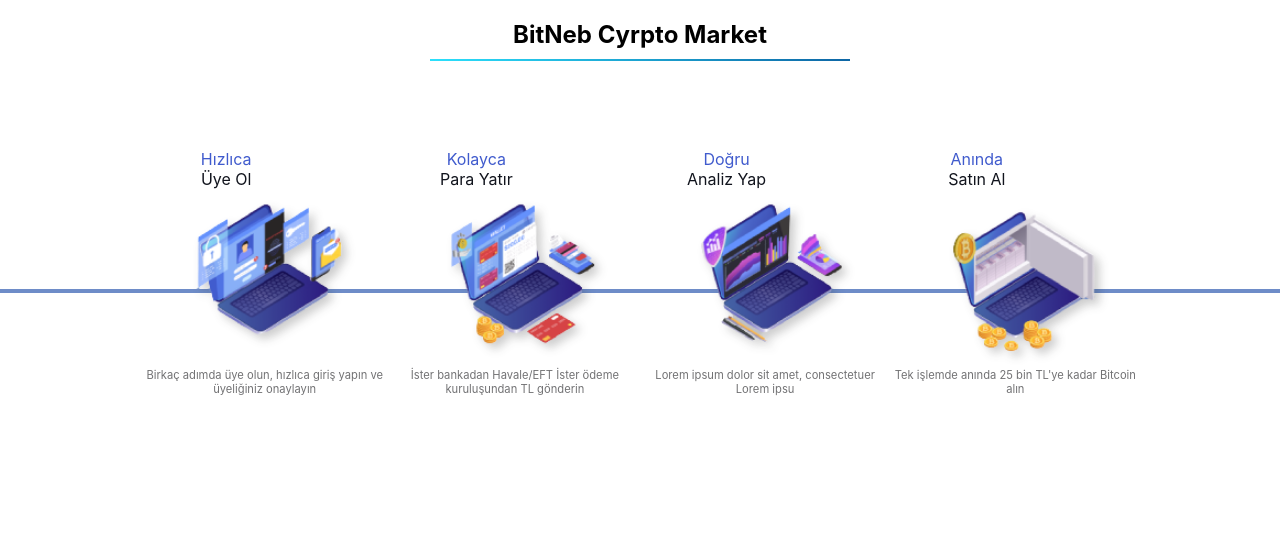
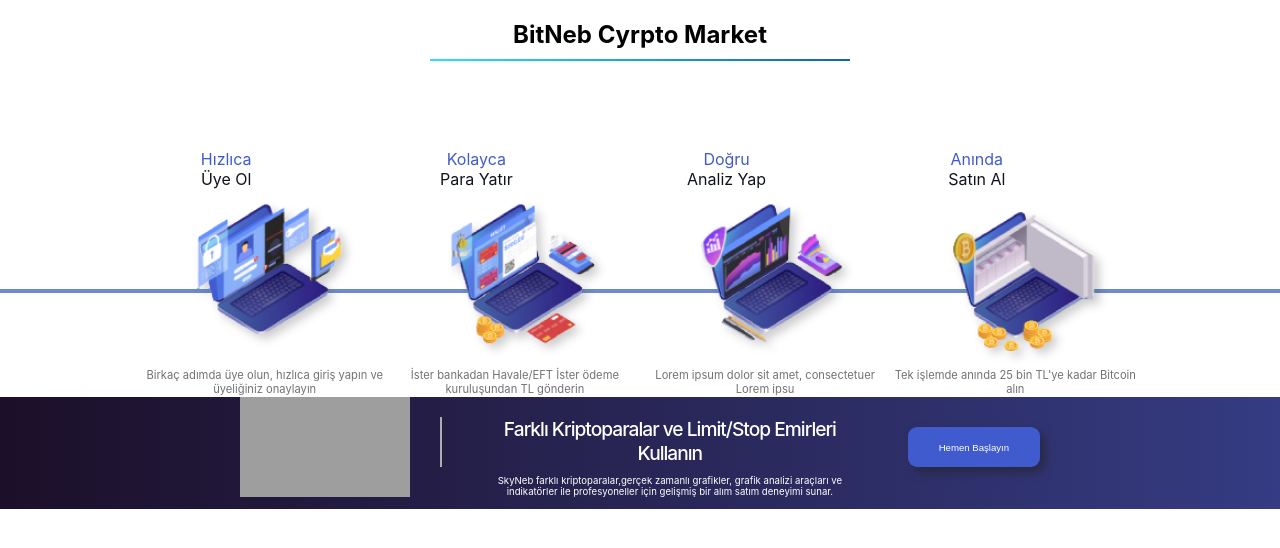
Before and after one commit to Blourvim/bitneb-landing-page, a React (Create React App) app: page / in a window 1280 px wide. Shown: the top 548 px of the page. Built offline with nearby package versions, Linux system fonts and the light colour scheme; grey boxes are pictures that could not be loaded.

Commit message:
add footer

```diff
--- a/src/App.js
+++ b/src/App.js
@@ -1,11 +1,13 @@
 import './App.css';
 import Title from './components/title/Title'
 import LaptopSection from './components/laptopSection/LaptopSection'
+import Footer from './components/footer/Footer';
 function App() {
   return (
     <div className="App">
     <Title/>
     <LaptopSection/>
+    <Footer/>
     </div>
   );
 }
--- /dev/null
+++ b/src/components/footer/Footer.js
@@ -0,0 +1,22 @@
+import './footer.css';
+const Footer =()=>{
+
+return(
+    <footer>
+    <div className="footer-content">
+        <img className='footer-logo'src="./assets/BitNeb-logo.png" alt="BitNeb Logo"/>
+        <div className="footer-divider"></div>
+        <header><h1 className="footer-header">Farklı Kriptoparalar ve Limit/Stop Emirleri Kullanın</h1>
+            <p className='footer-text'>SkyNeb farklı kriptoparalar,gerçek zamanlı grafikler, grafik analizi araçları ve indikatörler ile profesyoneller için gelişmiş bir alım satım deneyimi sunar.</p>
+
+        </header>
+        <button className='footer-button'>Hemen Başlayın</button>
+
+    </div>
+</footer>
+)
+
+}
+
+
+export default Footer
--- /dev/null
+++ b/src/components/footer/footer.css
@@ -0,0 +1,82 @@
+button:hover {
+    color: #001F3F;
+    background-color: #5f7beb;
+    cursor: pointer;
+}
+
+  footer{
+    height: 7em;
+    background:#6cf;
+
+
+      background: hsla(269, 45%, 11%, 1);
+
+      background: linear-gradient(0deg, hsla(269, 45%, 11%, 1) 0%, hsla(235, 42%, 36%, 1) 100%);
+
+      background: -moz-linear-gradient(0deg, hsla(269, 45%, 11%, 1) 0%, hsla(235, 42%, 36%, 1) 100%);
+
+      background: -webkit-linear-gradient(0deg, hsla(269, 45%, 11%, 1) 0%, hsla(235, 42%, 36%, 1) 100%);
+
+      filter: progid: DXImageTransform.Microsoft.gradient( startColorstr="#1B0F28", endColorstr="#353B82", GradientType=1 );
+
+    }
+
+  .footer-content{
+    display: flex;
+    width: 90%;
+    max-width: 800px;
+    margin: 0 auto;
+
+  }
+
+.footer-logo{
+    width: 100%;
+    min-width: 10rem;
+    max-width: 170px;
+    max-height: 100px;
+    height: auto;
+}
+
+  .footer-divider{
+      margin:20px 30px;
+      border-left:1px solid #acadad;
+      border-right:1px solid #acadad;
+      height:50px;
+
+  }
+
+  .footer-header{
+    margin-top: 20px;
+  margin-bottom: 0px;
+    color: white;
+  font-size: 1.2rem;
+  font-weight: 500;
+  letter-spacing: -1px;
+}
+
+  .footer-text{
+      font-size: 0.6em;
+      max-width: 78ch;
+    color: white;
+
+
+  }
+  .footer-button{
+    background-color: #3F5BCD;
+    border: none;
+    border-radius: 9px;
+    color: white;
+    height: 40px;
+    width: 150px;
+    padding: 10px 20px;
+    text-align: center;
+    text-decoration: none;
+    display: inline-block;
+    -webkit-filter: drop-shadow(5px 5px 5px rgba(34, 34, 34, 0.596));
+    filter:         drop-shadow(5px 5px 5px rgba(34, 34, 34, 0.596));
+    margin-top: 30px;
+    margin-left: 40px;
+    display: inline-block;
+    min-width: 120px;
+    font-size: 60%;
+  }
```
